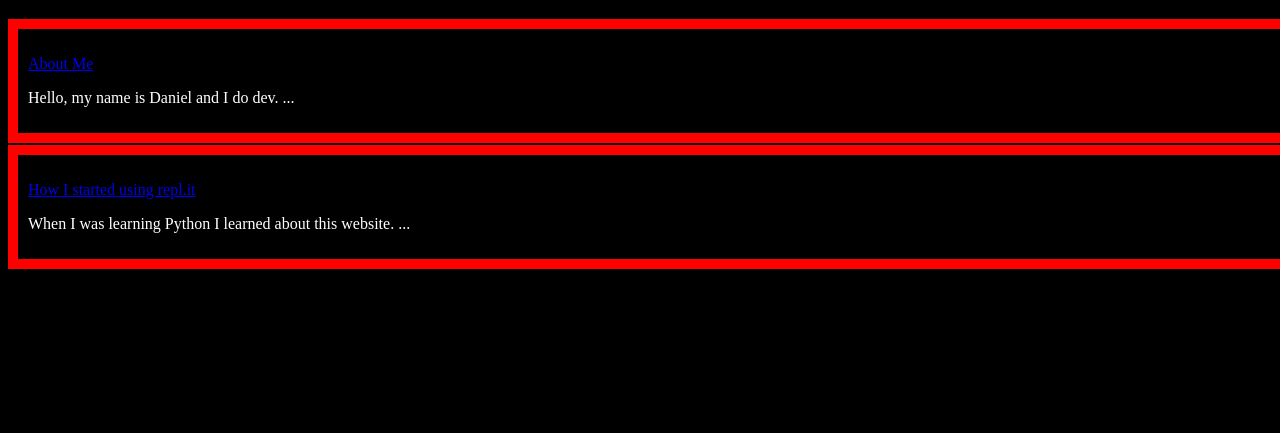
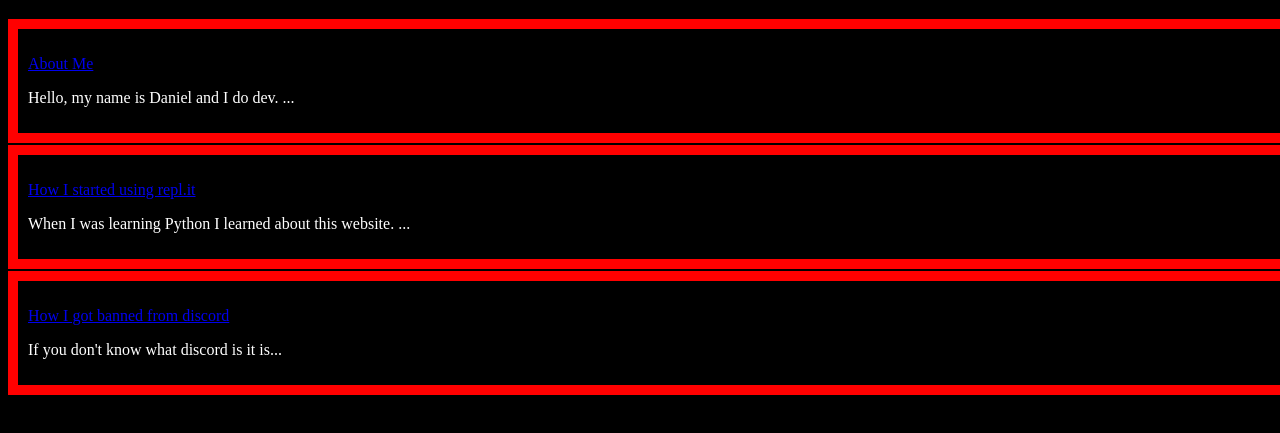
Before and after one commit to BetiDev/pdaniely-does-blogs, a website: page index.html in a window 1280 px wide. Shown: the part 79-512 px from the top of the page. Drawn offline with Linux system fonts and the light colour scheme.

Commit message:
Update index.html

```diff
--- a/index.html
+++ b/index.html
@@ -14,6 +14,10 @@
   <div class="blogs">
     <p><a href="/blog/2">How I started using repl.it</a></p>
     <p>When I was learning Python I learned about this website. ...</p>
+  </div><br><br><br><br><br><br><br>
+  <div class="blogs">
+    <p><a href="/blog/3">How I got banned from discord</a></p>
+    <p>If you don't know what discord is it is...</p>
   </div>
 </div>
 </body>
```
